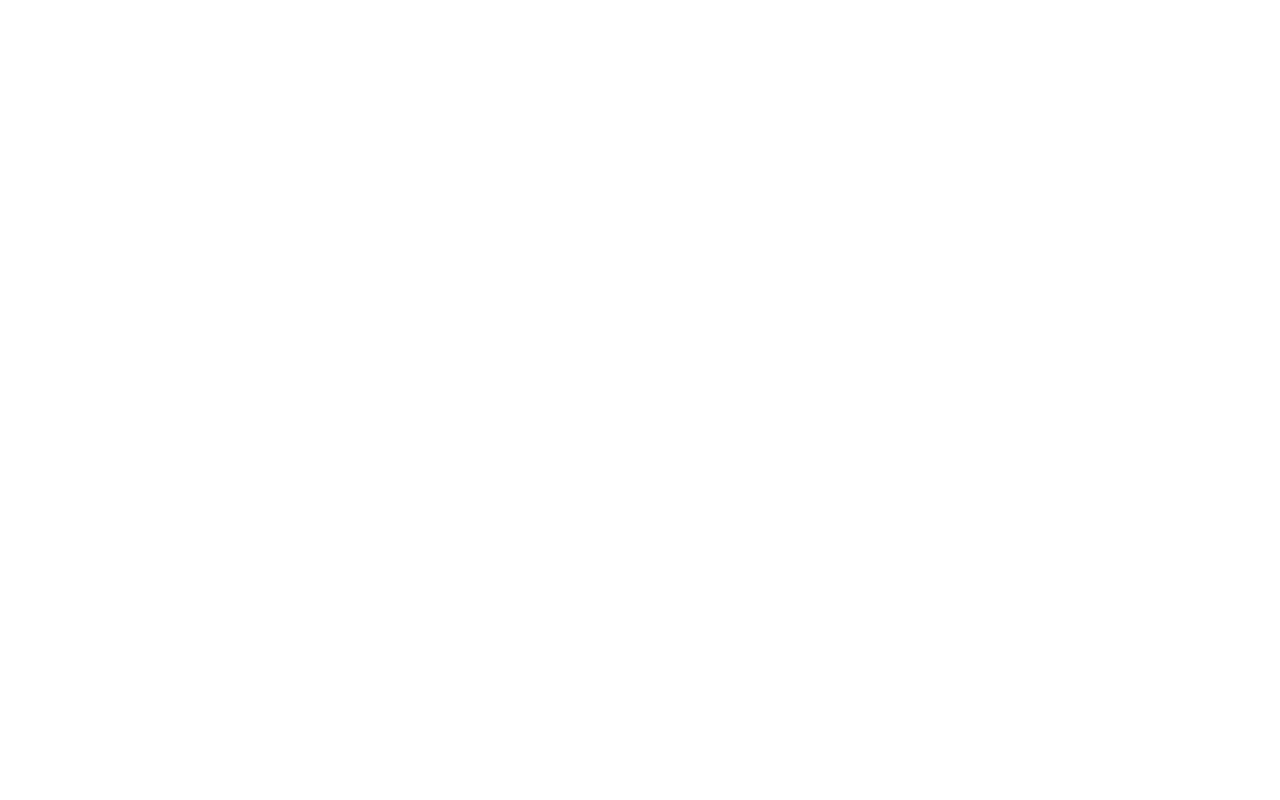
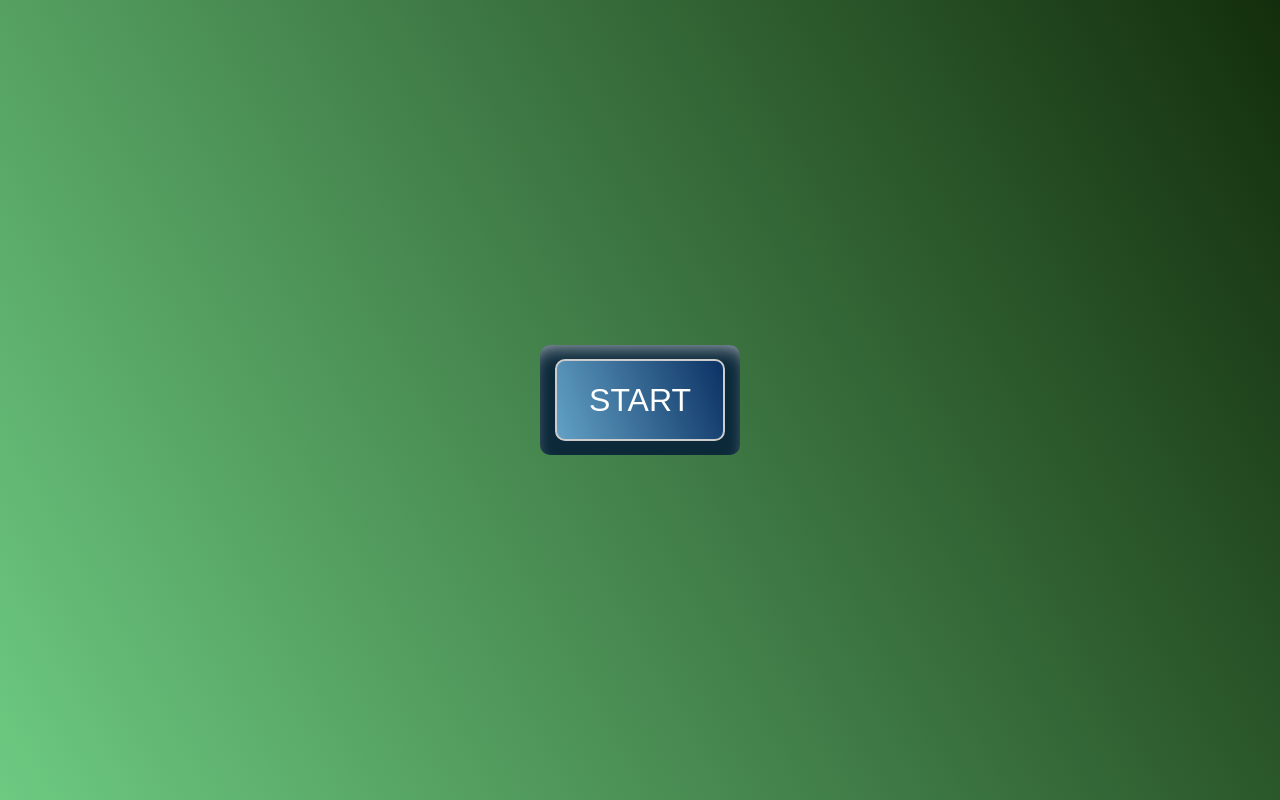
Before and after one commit to abdelbassetsf/picture-in-picture, a plain HTML site: page index.html in a window 1280 px wide. Drawn offline with Linux system fonts and the light colour scheme.

Commit message:
added html, styling and picture in picture functionality

```diff
--- a/index.html
+++ b/index.html
@@ -7,6 +7,10 @@
     <title>Picture In Picture</title>
   </head>
   <body>
+    <video id="video" height="360" width="640" controls hidden></video>
+    <div class="btn-container">
+      <button class="btn" id="btn">START</button>
+    </div>
     <script src="script.js"></script>
   </body>
 </html>
--- a/script.js
+++ b/script.js
@@ -0,0 +1,25 @@
+const video = document.getElementById('video');
+const btn = document.getElementById('btn');
+
+// Propmt to select media stream, pass to the video element then play
+async function selectMediaStram() {
+  try {
+    const mediaStream = await navigator.mediaDevices.getDisplayMedia();
+    video.srcObject = mediaStream;
+    video.onloadedmetadata = () => {
+      video.play();
+    };
+  } catch (err) {
+    console.log('Error!', err.message);
+  }
+}
+
+btn.addEventListener('click', async () => {
+  btn.disabled = true;
+  // Requesting PIP
+  await video.requestPictureInPicture();
+  btn.disabled = false;
+});
+
+// On Load
+selectMediaStram();
--- a/styles.css
+++ b/styles.css
@@ -1,3 +1,48 @@
 * {
   box-sizing: border-box;
 }
+
+body {
+  height: 100vh;
+  margin: 0;
+  display: flex;
+  align-items: center;
+  justify-content: center;
+  background: linear-gradient(60deg, #6dca81 0%, #132e0c 100%);
+  font-family: sans-serif;
+}
+
+.btn-container {
+  background-color: #0c293a;
+  height: 110px;
+  width: 200px;
+  border-radius: 10px;
+  display: flex;
+  align-items: center;
+  justify-content: center;
+  box-shadow: inset 0 10px 20px -10px rgba(255, 255, 255, 0.75);
+}
+
+.btn {
+  height: 75%;
+  width: 85%;
+  border-radius: 10px;
+  font-family: inherit;
+  font-size: 2rem;
+  color: #fff;
+  outline: none;
+  cursor: pointer;
+  border: 2px solid #ccc;
+  background: linear-gradient(70deg, #62a1c5 0%, #0c3264 100%);
+  transition: transform 0.3s cubic-bezier(0.075, 0.82, 0.165, 1);
+}
+
+.btn:hover,
+.btn:active {
+  background: linear-gradient(70deg, #0c3264 0%, #62a1c5 100%);
+}
+
+.btn:active {
+  transform: scale(0.96);
+  border: none;
+}
```
